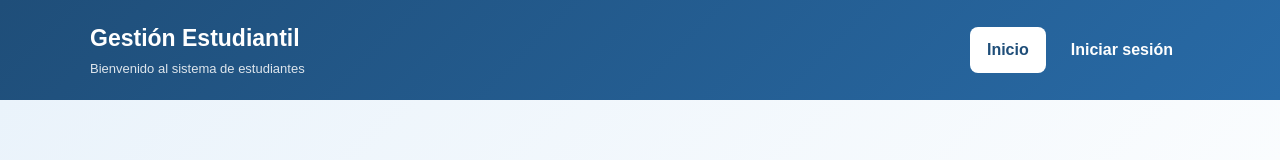
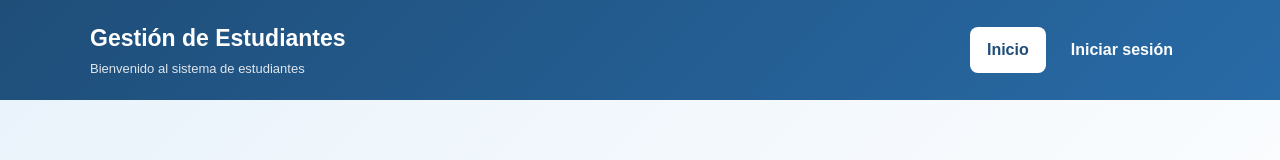
Before and after one commit to AxelCorreaViera/Tarea_herramientasDeDesarrollo, a plain HTML site: page index.html in a window 1280 px wide. Shown: the top 160 px of the page. Drawn offline with Linux system fonts and the light colour scheme.

Commit message:
pequeño cambio de practica

```diff
--- a/index.html
+++ b/index.html
@@ -15,7 +15,7 @@
 
             <div class="logo">
                 <div>
-                    <h1>Gestión Estudiantil</h1>
+                    <h1>Gestión de Estudiantes</h1>
                     <p>Bienvenido al sistema de estudiantes</p>
                 </div>
             </div>
```
